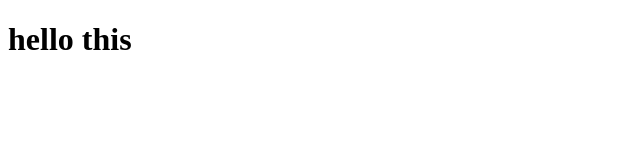
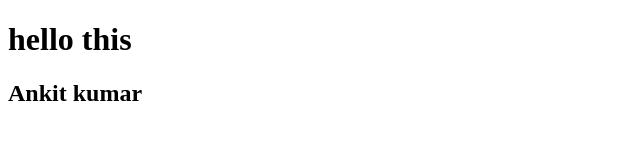
Before and after one commit to ankitsingh4634/Mern-Web, a plain HTML site: page index.html in a window 1280 px wide. Shown: the whole page, without its empty margins (0-640 px from the left). Drawn offline with Linux system fonts and the light colour scheme.

Commit message:
addedname

```diff
--- a/index.html
+++ b/index.html
@@ -8,5 +8,6 @@
 </head>
 <body>
     <h1>hello this</h1>
+    <h2>Ankit kumar</h2>
 </body>
 </html>
```
